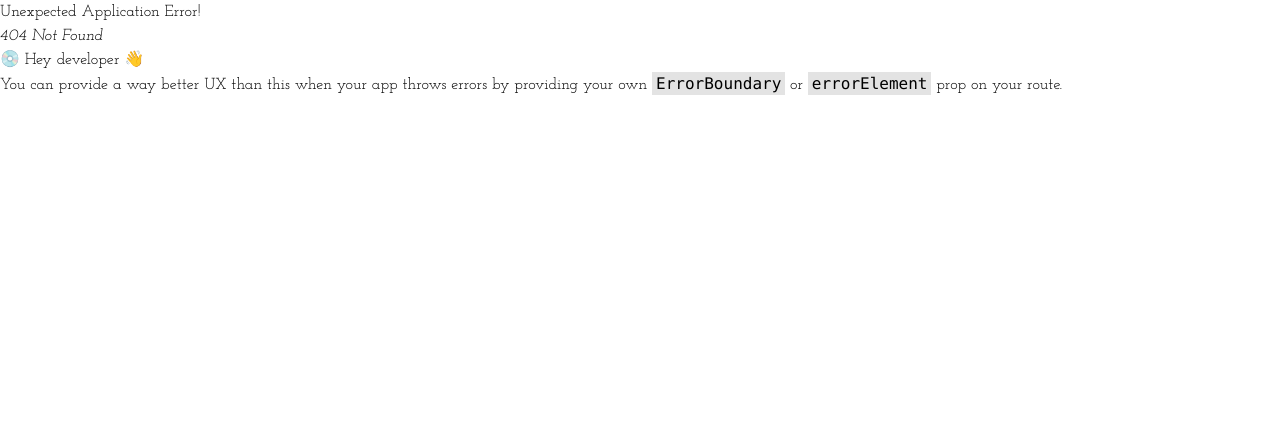
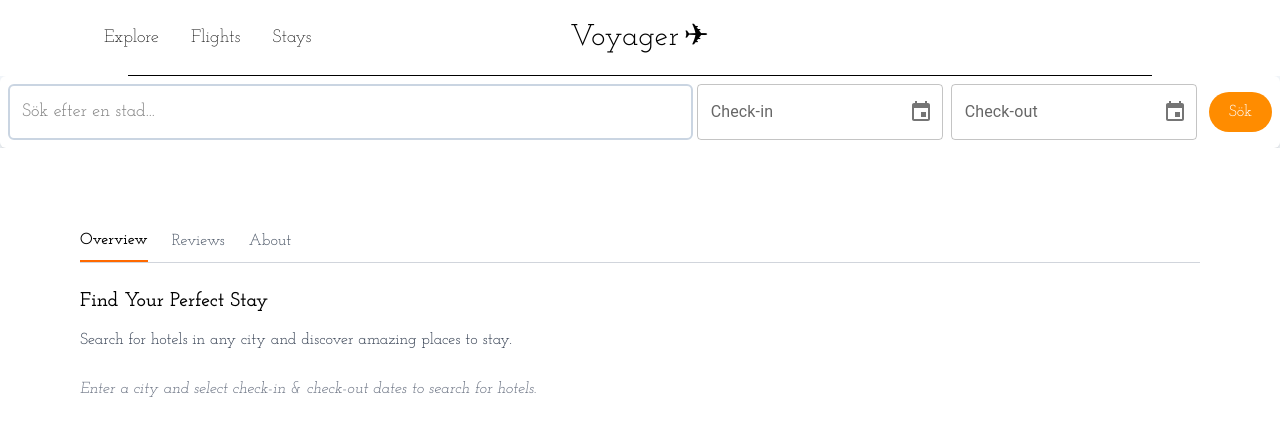
Before and after one commit to Taninwat-55/travel-planner-voyager, a React (Vite) app: page /stays in a window 1280 px wide. Before the commit this address had no page. Shown: the top 436 px of the page. Built offline with nearby package versions, Linux system fonts and the light colour scheme.

Commit message:
Some changes
Made some changes in SearchForm main and Navbar

```diff
--- a/src/components/HotelCard.jsx
+++ b/src/components/HotelCard.jsx
@@ -1,7 +1,6 @@
-// HotelCard.jsx
 import { Link } from 'react-router-dom';
 
-export default function HotelCard({ hotel }) {
+export default function HotelCard({ hotel, onReviewClick }) {
   const hotelId = hotel.data_id || encodeURIComponent(hotel.gps_coordinates);
 
   // Skicka med reviews_list och similar_hotels direkt från hotel-objektet
@@ -12,12 +11,7 @@ export default function HotelCard({ hotel }) {
   };
 
   return (
-    <Link
-      to={`/hotel/${hotelId}`}
-      state={{ hotel: hotelWithDetails }}
-      className="block hover:scale-105 transition-transform duration-200"
-    >
-      <div className="bg-white rounded-lg shadow-md overflow-hidden h-full">
+    <div className="bg-white rounded-lg shadow-md overflow-hidden h-full hover:scale-105 transition-transform duration-200">
       {hotel.images?.[0] && (
         <img
           src={hotel.images[0].thumbnail}
@@ -33,8 +27,26 @@ export default function HotelCard({ hotel }) {
             {hotel.rate_per_night.lowest} per natt
           </p>
         )}
+
+        {/* Review Button */}
+        {onReviewClick && (
+          <button
+            className="mt-3 px-4 py-2 bg-orange-500 text-white rounded hover:bg-orange-600 transition-colors"
+            onClick={() => onReviewClick(hotelWithDetails)}
+          >
+            Review
+          </button>
+        )}
+
+        {/* Link to hotel page */}
+        <Link
+          to={`/hotel/${hotelId}`}
+          state={{ hotel: hotelWithDetails }}
+          className="block mt-2 text-blue-500 hover:underline"
+        >
+          View Details
+        </Link>
       </div>
     </div>
-    </Link>
   );
 }
--- a/src/components/HotelList.jsx
+++ b/src/components/HotelList.jsx
@@ -1,7 +1,7 @@
 import { useState, useEffect, useCallback } from 'react';
 import HotelCard from './HotelCard';
 
-export default function HotelList({ city, check_in_date, check_out_date }) {
+export default function HotelList({ city, check_in_date, check_out_date, onReviewClick }) {
   const [hotels, setHotels] = useState([]);
   const [loading, setLoading] = useState(false);
   const [error, setError] = useState(null);
@@ -51,7 +51,11 @@ export default function HotelList({ city, check_in_date, check_out_date }) {
   return (
     <div className='grid grid-cols-1 md:grid-cols-2 lg:grid-cols-3 gap-4 p-4'>
       {hotels.map((hotel) => (
-        <HotelCard key={hotel.data_id} hotel={hotel} />
+        <HotelCard
+          key={hotel.data_id}
+          hotel={hotel}
+          onReviewClick={onReviewClick} // Pass down the callback
+        />
       ))}
     </div>
   );
--- a/src/components/Navbar.jsx
+++ b/src/components/Navbar.jsx
@@ -1,33 +1,31 @@
-import React from 'react'
+import React from "react";
+import { Link } from "react-router-dom";
 
 function Navbar() {
   return (
-    <nav className=" w-full max-w-8xl flex justify-between items-center py-6 px-6 relative bg-white">
+    <nav className="w-full max-w-8xl flex justify-between items-center py-6 px-6 relative bg-white">
       {/* Left Menu */}
       <ul className="flex gap-8 text-black text-lg font-light ml-20">
         <li className="cursor-pointer hover:-translate-y-1 hover:scale-110 hover:font-semibold hover:text-black transition-transform duration-200">
-      Explore
+          <Link to="/explore">Explore</Link>
         </li>
         <li className="cursor-pointer hover:-translate-y-1 hover:scale-110 hover:font-semibold hover:text-black transition-transform duration-200">
-      Flights
+          <Link to="/flights">Flights</Link>
         </li>
         <li className="cursor-pointer hover:-translate-y-1 hover:scale-110 hover:font-semibold hover:text-black transition-transform duration-200">
-      Stays
+          <Link to="/stays">Stays</Link>
         </li>
       </ul>
 
       {/* Center Logo */}
       <h1 className="absolute left-1/2 transform -translate-x-1/2 text-3xl tracking-wide cursor-pointer">
-    Voyager<span className="inline-block ml-">✈</span>
+        <Link to="/">Voyager<span className="inline-block ml-1">✈</span></Link>
       </h1>
 
       {/* Centered Half-Line */}
       <div className="absolute bottom-0 left-1/2 transform -translate-x-1/2 w-4/5 border-b border-black"></div>
     </nav>
-
-
-
-  )
+  );
 }
 
-export default Navbar
+export default Navbar;
--- a/src/components/SearchForm.jsx
+++ b/src/components/SearchForm.jsx
@@ -22,7 +22,7 @@ export default function SearchForm({ onSearch }) {
   return (
     <form
       onSubmit={handleSubmit}
-      className="flex flex-col md:flex-row items-center gap-2 p-4 bg-white shadow-md rounded-xl"
+      className="flex flex-col md:flex-row items-center gap-1 p-2 bg-white shadow-md rounded-md"
     >
       <input
         type="text"
--- a/src/main.jsx
+++ b/src/main.jsx
@@ -5,6 +5,7 @@ import './index.css';
 import App from './App.jsx';
 import HomePage from './pages/HomePage.jsx';
 import HotelDetailsPage from './components/HotelDetailsPage.jsx';
+import StaysPage from './pages/StaysPage.jsx';
 
 const router = createBrowserRouter([
   {
@@ -19,6 +20,10 @@ const router = createBrowserRouter([
         path: 'hotel/:id',
         element: <HotelDetailsPage />,
       },
+      {
+        path: 'stays',
+        element: <StaysPage />,
+      }
     ],
   },
 ]);
--- /dev/null
+++ b/src/pages/StaysPage.jsx
@@ -0,0 +1,103 @@
+import { useState } from "react";
+import SearchForm from "../components/SearchForm";
+import HotelList from "../components/HotelList";
+
+export default function StaysPage() {
+  const [activeTab, setActiveTab] = useState("overview");
+  const [searchParams, setSearchParams] = useState({
+    city: "",
+    checkIn: null,
+    checkOut: null,
+  });
+  const [selectedHotel, setSelectedHotel] = useState(null); // Track selected hotel
+
+  const handleSearch = ({ city, checkIn, checkOut }) => {
+    setSearchParams({ city, checkIn, checkOut });
+  };
+
+  const handleHotelSelect = (hotel) => {
+    setSelectedHotel(hotel); // Set hotel when user clicks Review
+    setActiveTab("reviews"); // Automatically switch to Reviews tab
+  };
+
+  return (
+    <>
+      <SearchForm onSearch={handleSearch} />
+
+      <div className="bg-white text-black px-20 py-20 w-full h-screen">
+        {/* Tabs */}
+        <div className="flex gap-6 border-b border-gray-300 mb-6">
+          {["overview", "reviews", "about"].map((tab) => (
+            <button
+              key={tab}
+              onClick={() => setActiveTab(tab)}
+              className={`pb-2 capitalize ${
+                activeTab === tab
+                  ? "border-b-2 border-orange-500 text-black font-semibold"
+                  : "text-gray-600"
+              }`}
+            >
+              {tab}
+            </button>
+          ))}
+        </div>
+
+        {/* Tab Content */}
+        <div className="mb-8">
+          {activeTab === "overview" && (
+            <div>
+              <h2 className="text-xl font-semibold mb-3">Find Your Perfect Stay</h2>
+              <p className="text-gray-700 leading-relaxed mb-6">
+                Search for hotels in any city and discover amazing places to stay.
+              </p>
+
+              {/* Hotel List */}
+              {searchParams.city && searchParams.checkIn && searchParams.checkOut ? (
+                <HotelList
+                  city={searchParams.city}
+                  check_in_date={searchParams.checkIn}
+                  check_out_date={searchParams.checkOut}
+                  onReviewClick={handleHotelSelect} // Pass callback
+                />
+              ) : (
+                <p className="text-gray-500 italic">
+                  Enter a city and select check-in & check-out dates to search for hotels.
+                </p>
+              )}
+            </div>
+          )}
+
+          {activeTab === "reviews" && (
+            <div>
+              <h2 className="text-xl font-semibold">Reviews</h2>
+              {selectedHotel ? (
+                <div className="mt-2">
+                  {selectedHotel.reviews && selectedHotel.reviews.length > 0 ? (
+                    selectedHotel.reviews.map((review, index) => (
+                      <p key={index} className="text-gray-600 mb-2">
+                        {review}
+                      </p>
+                    ))
+                  ) : (
+                    <p className="text-gray-600">No reviews available for this hotel yet.</p>
+                  )}
+                </div>
+              ) : (
+                <p className="text-gray-600 mt-2">Select a hotel to see reviews.</p>
+              )}
+            </div>
+          )}
+
+          {activeTab === "about" && (
+            <div>
+              <h2 className="text-xl font-semibold">About</h2>
+              <p className="text-gray-600 mt-2">
+                Voyager helps you discover the best stays, flights, and car rentals with ease.
+              </p>
+            </div>
+          )}
+        </div>
+      </div>
+    </>
+  );
+}
```
Lines whose indentation alone changed are shown as unchanged.
